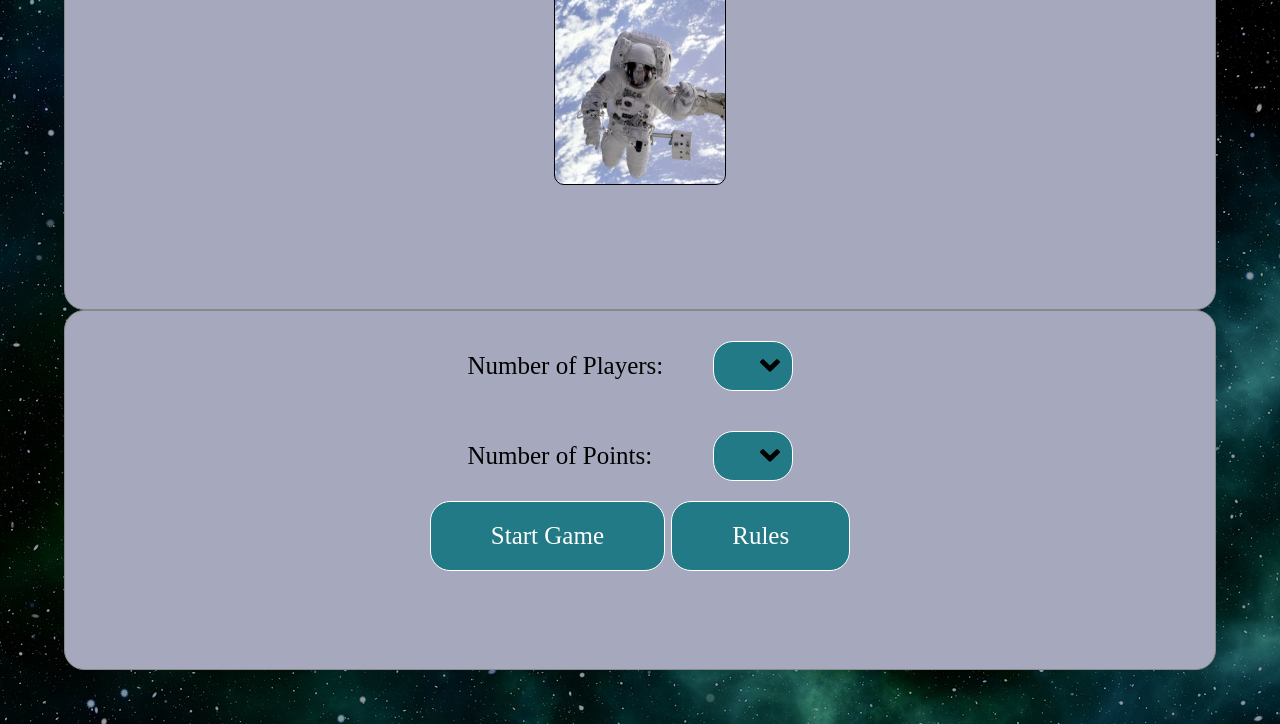
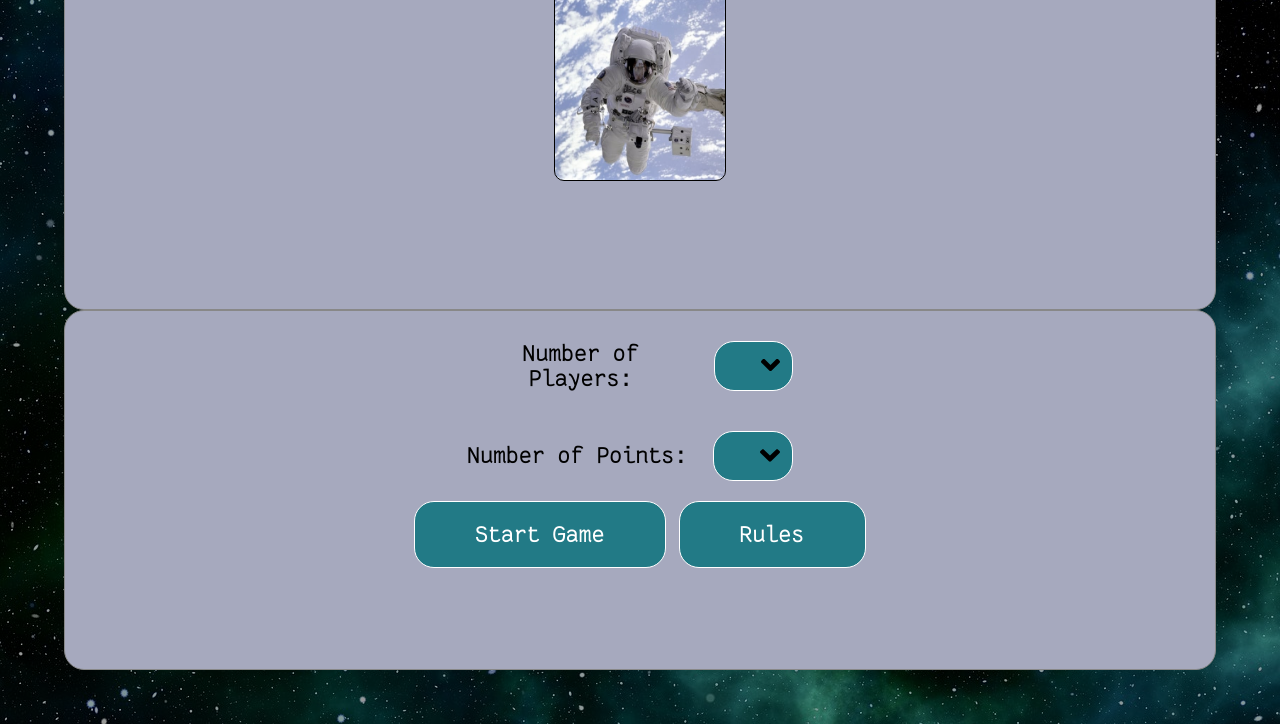
Before and after one commit to LucaBert89/pokerGame, a website with bundled scripts: page index.html in a window 1280 px wide. Shown: the part 76-800 px from the top of the page. Built offline with nearby package versions, Linux system fonts and the light colour scheme.

Commit message:
new-font-added

```diff
--- a/assets/css/style.css
+++ b/assets/css/style.css
@@ -1,9 +1,18 @@
+
+@font-face {
+    font-family: 'Fantasque Sans Mono';
+    src: url("/assets/fonts/fantasquesansmono-regular-webfont.woff") format("woff");
+    src: url("/assets/fonts/fantasquesansmono-regular-webfont.woff2") format("woff2");
+}
+
 * {
     padding:0;
     margin:auto;
     box-sizing: border-box;
     max-width: 1624px;
+    font-family: 'Fantasque Sans Mono';
 }
+
 
 /* The Modal (background) */
 .start-game__modal {
```
Also changed, not shown: assets/fonts/fantasquesansmono-regular-webfont.woff (added), assets/fonts/fantasquesansmono-regular-webfont.woff2 (added).
